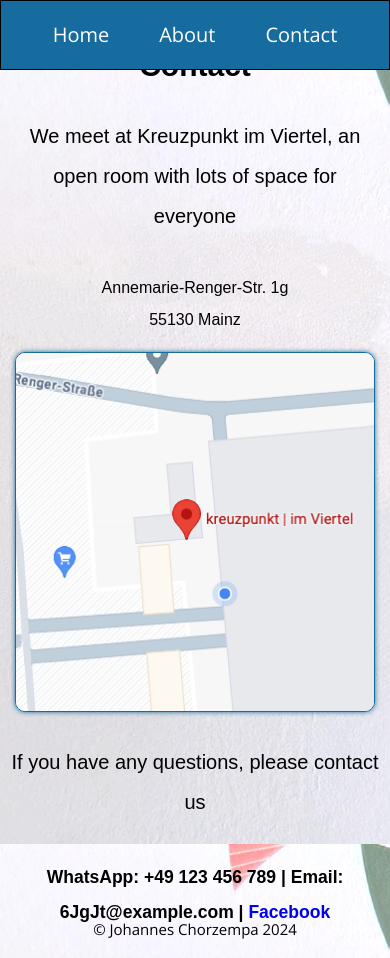
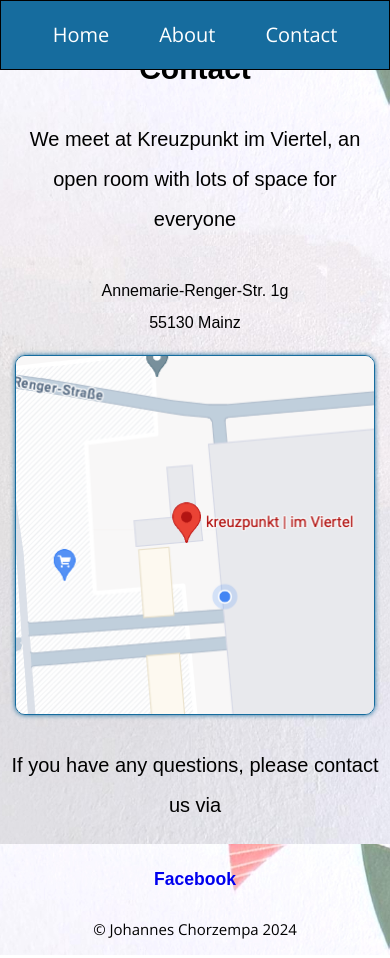
Before and after one commit to jmchor/english-explorers-website, a Next.js app: page /contact in a window 390 px wide. Built offline with nearby package versions, Linux system fonts and the light colour scheme; a web font is replaced by a local one.

Commit message:
delete email & phone

```diff
--- a/src/pages/contact.tsx
+++ b/src/pages/contact.tsx
@@ -33,13 +33,14 @@ export default function Contact({ myKey }: { myKey: string }) {
 					style={{ borderRadius: '10px', border: '1px solid var(--blue)', boxShadow: '0 0 5px var(--blue)' }}
 				/>
 			</Link>
-			<p>If you have any questions, please contact us</p>
+			<p>If you have any questions, please contact us via</p>
+
 			<h3>
-				WhatsApp: +49 123 456 789 | Email: 6JgJt@example.com |{' '}
 				<LinkStyle href='https://www.facebook.com/profile.php?id=100072024212247' target='_blank'>
 					Facebook
 				</LinkStyle>
 			</h3>
+			<br />
 		</HomeContainer>
 	);
 }
```
